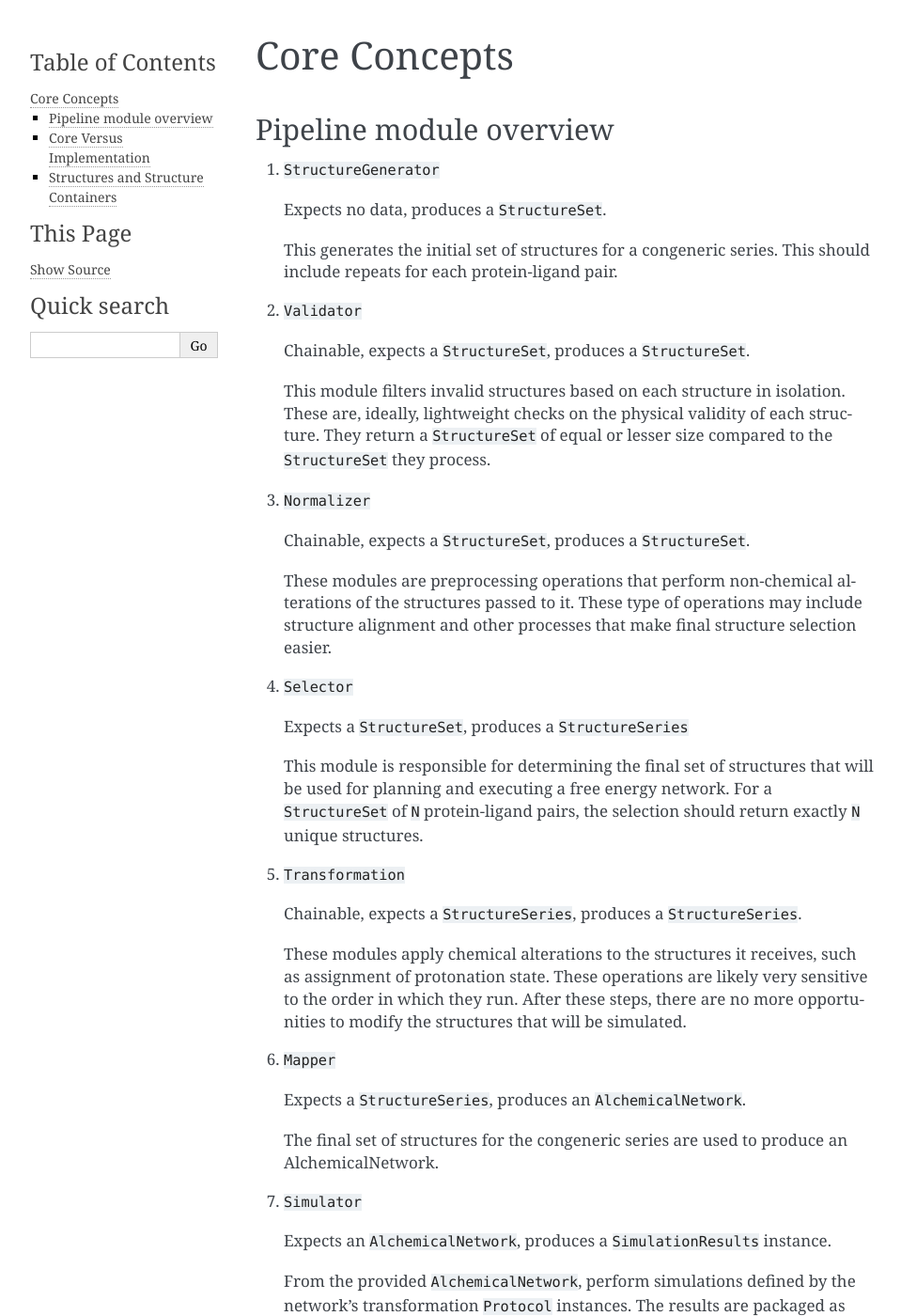
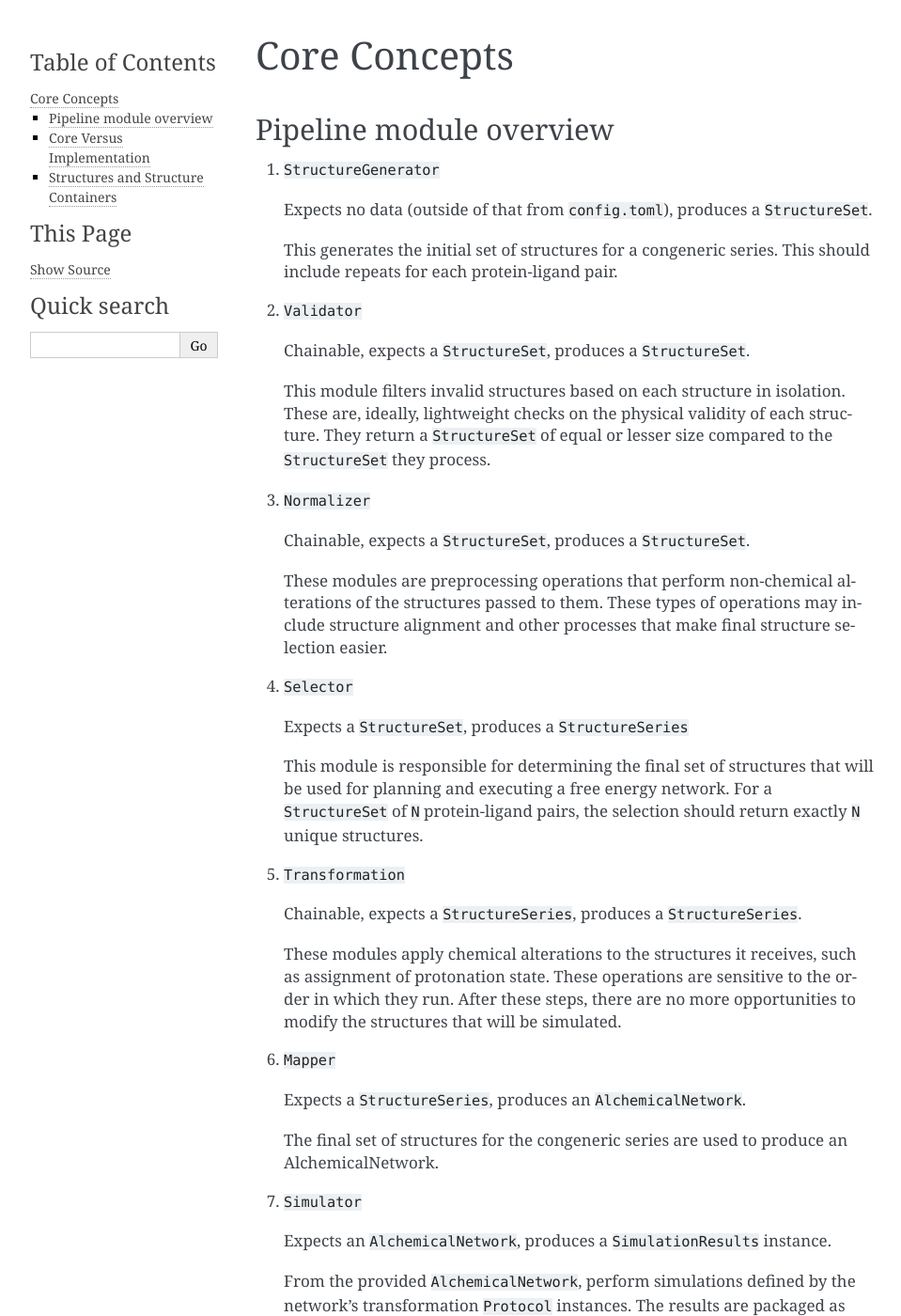
Before and after one commit to omsf/openplaceholder, a Sphinx documentation site: the page built from docs/core_concepts.rst, in a window 1280 px wide and 1400 px high. Shown: the whole window at 94% size, without its empty margins (148-1107 px from the left). Built offline with Sphinx 7.4.7, drawn with Linux system fonts in a browser that asks for light colours; some of the changed text lies outside the part shown.

Commit message:
Clean up

```diff
--- a/docs/core_concepts.rst
+++ b/docs/core_concepts.rst
@@ -6,7 +6,7 @@ Pipeline module overview
 
 1. ``StructureGenerator``
 
-   Expects no data, produces a ``StructureSet``.
+   Expects no data (outside of that from ``config.toml``), produces a ``StructureSet``.
 
    This generates the initial set of structures for a congeneric series. This should include repeats for each protein-ligand pair.
 
@@ -20,7 +20,7 @@ Pipeline module overview
 
    Chainable, expects a ``StructureSet``, produces a ``StructureSet``.
 
-   These modules are preprocessing operations that perform non-chemical alterations of the structures passed to it. These type of operations may include structure alignment and other processes that make final structure selection easier.
+   These modules are preprocessing operations that perform non-chemical alterations of the structures passed to them. These types of operations may include structure alignment and other processes that make final structure selection easier.
 
 4. ``Selector``
 
@@ -32,7 +32,7 @@ Pipeline module overview
 
    Chainable, expects a ``StructureSeries``, produces a ``StructureSeries``.
 
-   These modules apply chemical alterations to the structures it receives, such as assignment of protonation state. These operations are likely very sensitive to the order in which they run. After these steps, there are no more opportunities to modify the structures that will be simulated.
+   These modules apply chemical alterations to the structures it receives, such as assignment of protonation state. These operations are sensitive to the order in which they run. After these steps, there are no more opportunities to modify the structures that will be simulated.
 
 6. ``Mapper``
 
--- a/docs/index.rst
+++ b/docs/index.rst
@@ -1,9 +1,9 @@
 Welcome to OpenPlaceHolder
 ==========================
 
-OpenPlaceHolder is an open source pipeline framework for generation, execution, and analysis of free energy calculations using the `Open Free Energy <https://openfree.energy/>`_ stack. It enables declarative pipeline composition through an extensible plugin system, delivering a tunable plug-and-play experience to running free energy calculations using free and open source tooling.
+OpenPlaceHolder is an open source pipeline framework for generation, execution, and analysis of free energy calculations using the `Open Free Energy <https://openfree.energy/>`_ stack. It enables declarative pipeline composition through an extensible plugin system, delivering a tunable plug-and-play experience for running free energy calculations using free and open source tooling.
 
-OpenPlaceHolder is released under the MIT license and developed at its `GitHub repository <https://github.com/osmf/openplaceholder>`_.
+OpenPlaceHolder is released under the MIT license and developed at its `GitHub repository <https://github.com/omsf/openplaceholder>`_.
 
 .. toctree::
    :maxdepth: 2
```
Also changed, not shown: other parts of docs/core_concepts.rst (+2 -2 lines), README.md (+1 -1 lines), docs/custom_extensions.rst (+4 -4 lines), docs/getting_started.rst (+6 -1 lines).
